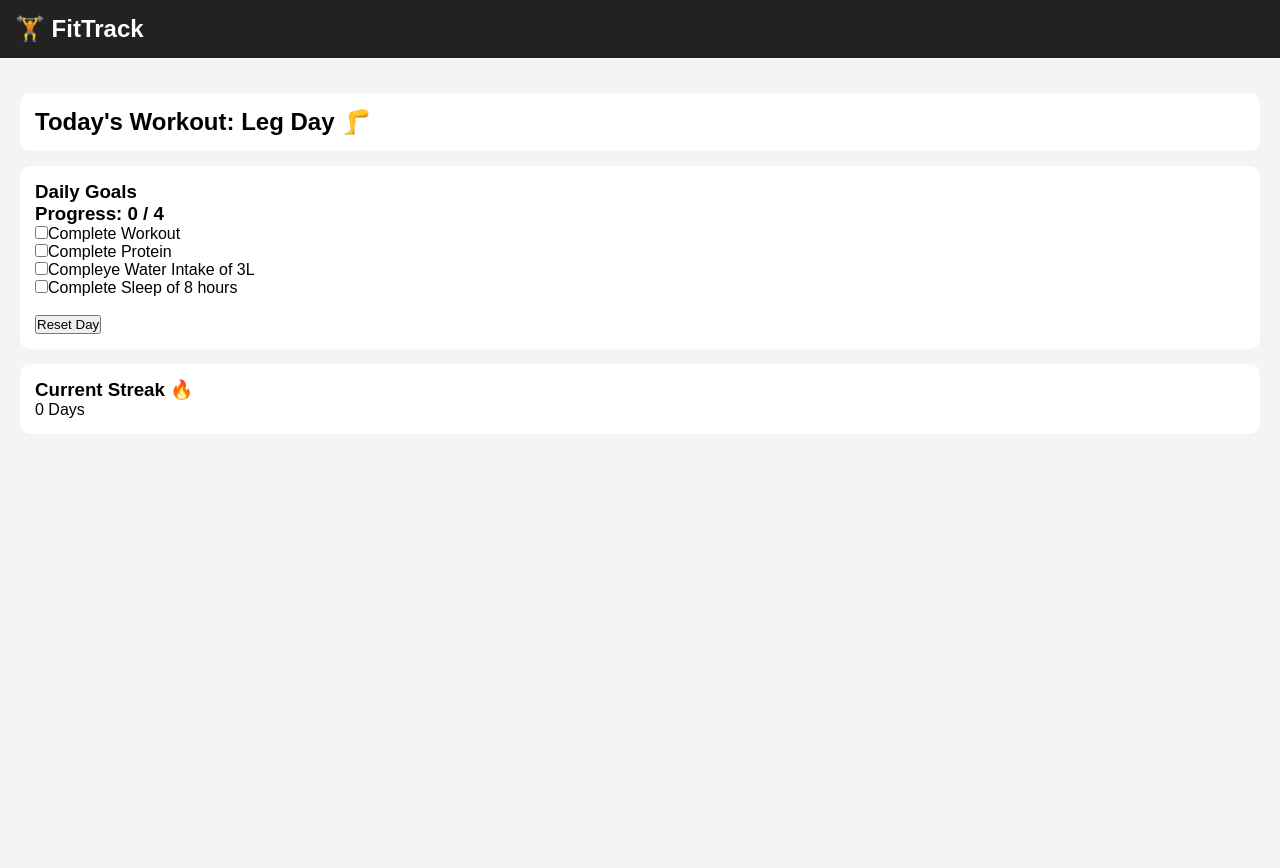
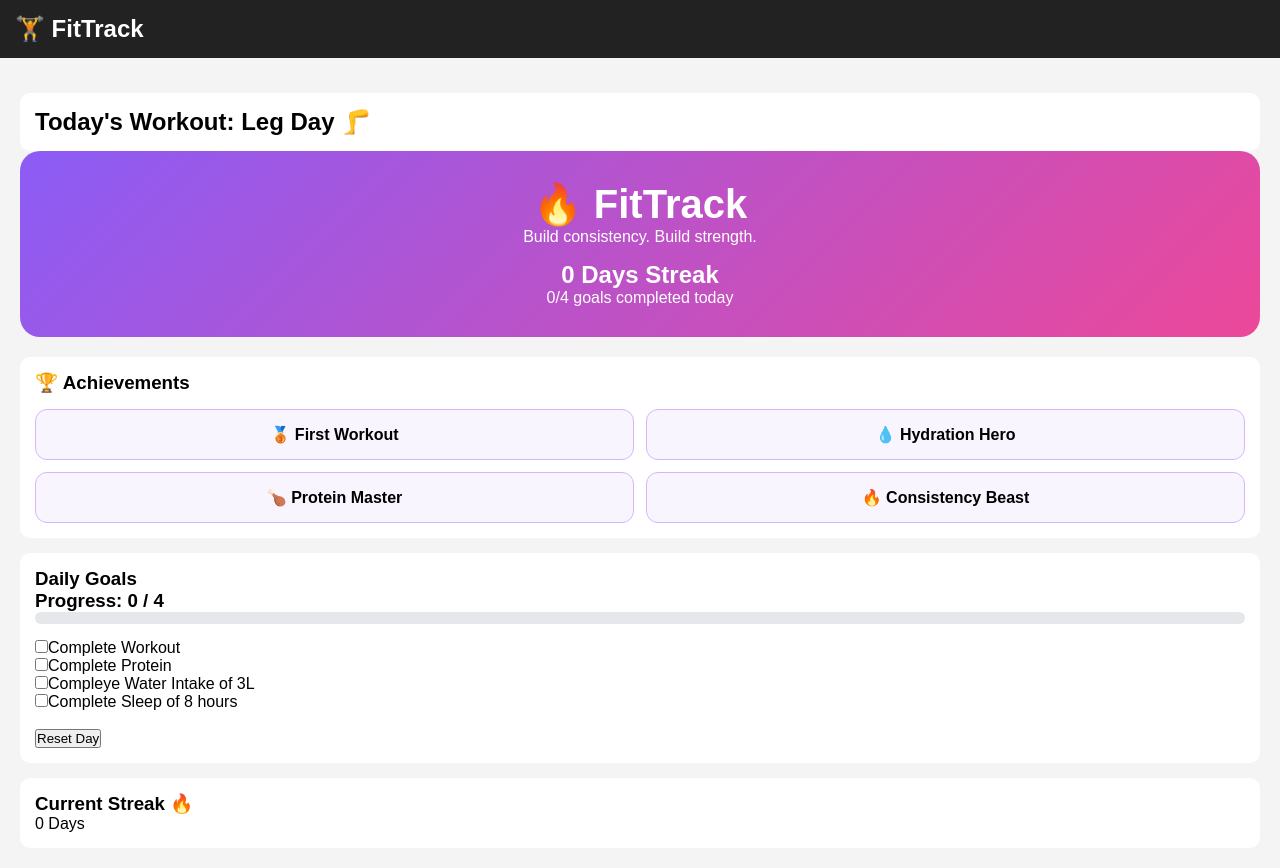
Before and after one commit to sanyabakshi18/fittrack, a React (Vite) app in the folder client/: page / in a window 1280 px wide. Before the commit the page ends 800 px from the top, so only its background shows below. Built offline with nearby package versions, Linux system fonts and the light colour scheme.

Commit message:
added hero dashboard and achievements section

```diff
--- a/client/src/App.css
+++ b/client/src/App.css
@@ -14,3 +14,49 @@ nav {
   margin-top: 15px;
   border-radius: 10px;
 }
+.progress-bar {
+  width: 100%;
+  height: 12px;
+  background: #e5e7eb;
+  border-radius: 999px;
+  overflow: hidden;
+  margin-bottom: 15px;
+}
+
+.progress-fill {
+  height: 100%;
+  background: linear-gradient(90deg, #8b5cf6, #ec4899);
+  transition: width 0.3s ease;
+}
+.hero-card {
+  background: linear-gradient(135deg, #8b5cf6, #ec4899);
+  color: white;
+  padding: 30px;
+  border-radius: 20px;
+  margin-bottom: 20px;
+  text-align: center;
+}
+
+.hero-card h1 {
+  margin: 0;
+  font-size: 2.5rem;
+}
+
+.hero-card h2 {
+  margin-top: 15px;
+}
+.achievement-grid {
+  display: grid;
+  grid-template-columns: repeat(2, 1fr);
+  gap: 12px;
+  margin-top: 15px;
+}
+
+.achievement {
+  background: #f8f5ff;
+  border: 1px solid #d8b4fe;
+  border-radius: 12px;
+  padding: 15px;
+  font-weight: 600;
+  text-align: center;
+}
--- a/client/src/App.jsx
+++ b/client/src/App.jsx
@@ -49,6 +49,7 @@ function App() {
     (protein ? 1 : 0) +
     (water ? 1 : 0) +
     (sleep ? 1 : 0);
+    const progressPercentage = (completedGoals / 4) * 100;
 
   useEffect(() => {
     if (completedGoals === 4 && streak === 0) {
@@ -64,11 +65,48 @@ function App() {
         <div className="card">
           <h2>Today's Workout: Leg Day 🦵</h2>
         </div>
+        <div className="hero-card">
+  <h1>🔥 FitTrack</h1>
+  <p>Build consistency. Build strength.</p>
+
+  <h2>{streak} Day{streak !== 1 ? "s" : ""} Streak</h2>
+
+  <p>
+    {completedGoals}/4 goals completed today
+  </p>
+</div>
+<div className="card">
+  <h3>🏆 Achievements</h3>
+
+  <div className="achievement-grid">
+    <div className="achievement">
+      🥉 First Workout
+    </div>
+
+    <div className="achievement">
+      💧 Hydration Hero
+    </div>
+
+    <div className="achievement">
+      🍗 Protein Master
+    </div>
+
+    <div className="achievement">
+      🔥 Consistency Beast
+    </div>
+  </div>
+</div>
 
         <div className="card">
           <h3>Daily Goals</h3>
 
           <h3>Progress: {completedGoals} / 4</h3>
+          <div className="progress-bar">
+  <div
+    className="progress-fill"
+    style={{ width: `${progressPercentage}%` }}
+  ></div>
+</div>
 
           {completedGoals === 4 && (
             <p>🎉 All goals completed today!</p>
```
